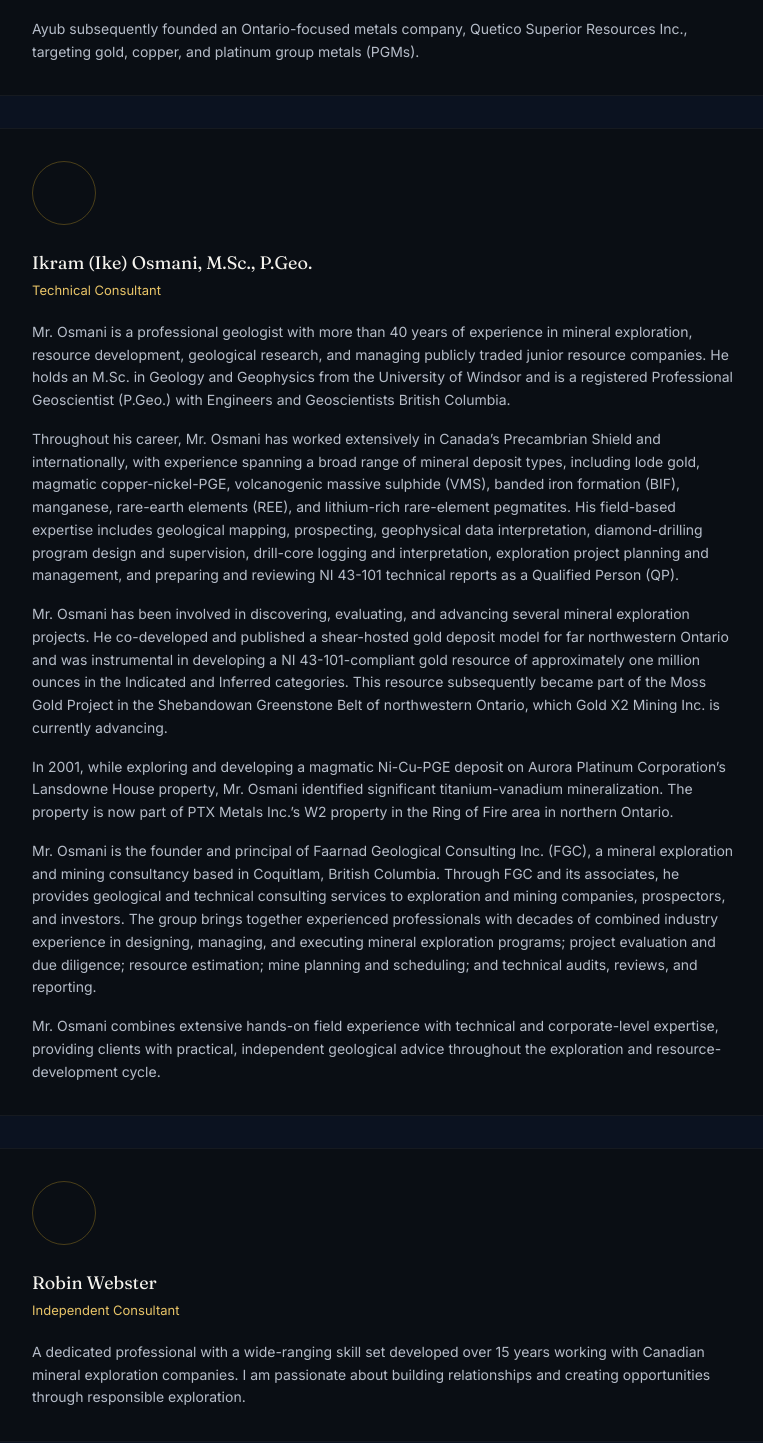
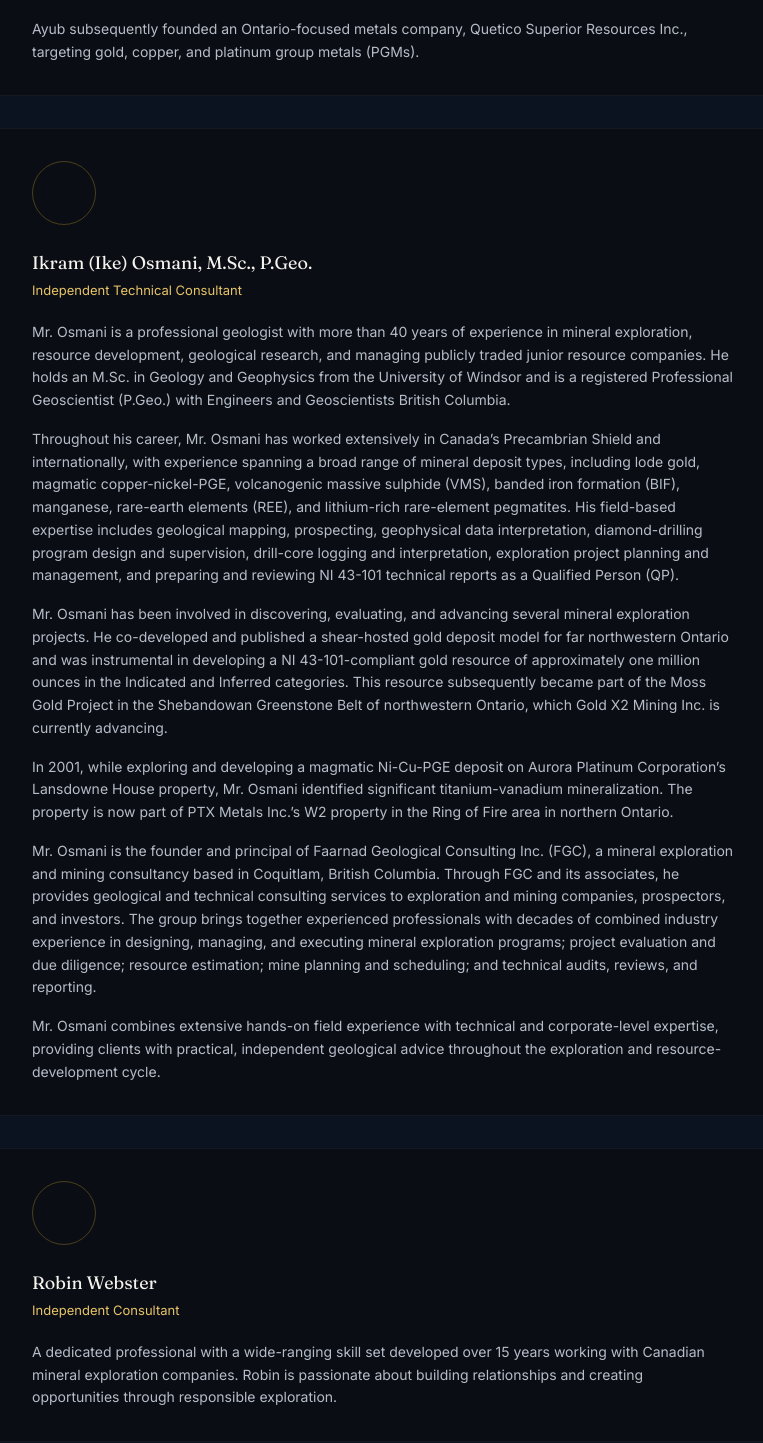
Before and after one commit to sadafmashorihyd-cmd/quetico-superior-resources, a Next.js app: page /about in a window 1280 px wide. Shown: the part 1802-3245 px from the top of the page, without its empty margins (105-868 px from the left). Built offline with nearby package versions, Linux system fonts and the light colour scheme.

Commit message:
Update Robin and Ike bios on About page

```diff
--- a/app/about/page.tsx
+++ b/app/about/page.tsx
@@ -118,7 +118,7 @@
                 Ikram (Ike) Osmani, M.Sc., P.Geo.
               </p>
               <p className="mt-1 text-[13px] text-gold-light">
-                Technical Consultant
+                Independent Technical Consultant
               </p>
               <div className="mt-5 space-y-4 text-[14px] leading-relaxed text-slate-light">
                 <p>
@@ -199,7 +199,7 @@
                 <p>
                   A dedicated professional with a wide-ranging skill set
                   developed over 15 years working with Canadian mineral
-                  exploration companies. I am passionate about building
+                  exploration companies. Robin is passionate about building
                   relationships and creating opportunities through responsible
                   exploration.
                 </p>
```
